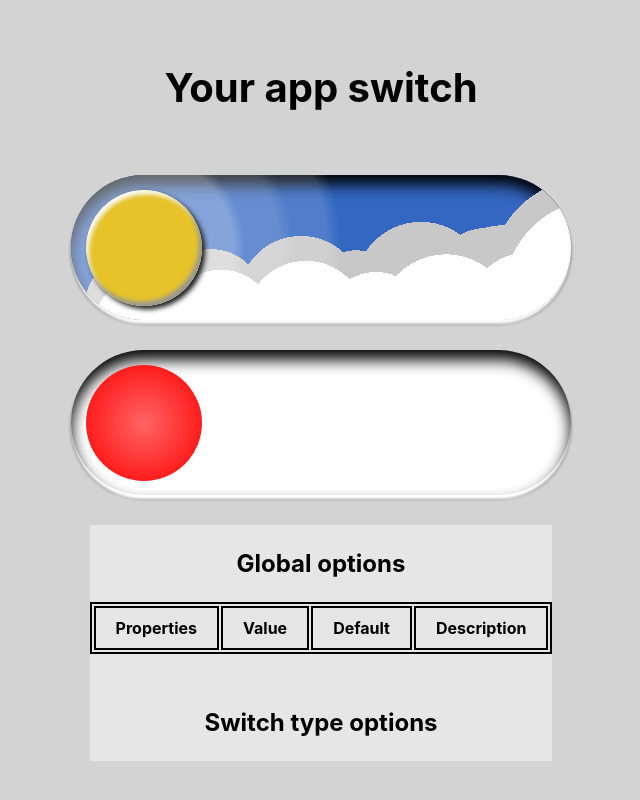
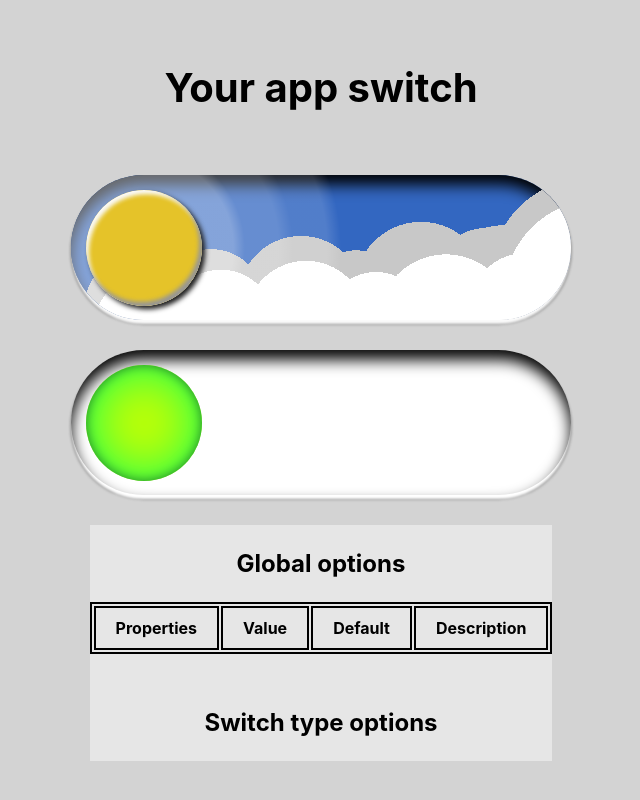
Before and after one commit to AMichalMurawski/switch_day-light, a React (Create React App) app: page / in a window 1280 px wide. Shown: the whole page, without its empty margins (319-959 px from the left). Built offline with nearby package versions, Linux system fonts and the light colour scheme.

Commit message:
change basic design

```diff
--- a/src/components/SwitchBasic.jsx
+++ b/src/components/SwitchBasic.jsx
@@ -21,8 +21,8 @@ export const SwitchBasic = ({ props }) => {
   return (
     <div
       style={{
-        backgroundColor: `rgb(${255 - move * 255}, ${255 - move * 255}, ${
-          255 - move * 255
+        backgroundColor: `rgb(${255 - move * 100}, ${255 - move * 100}, ${
+          255 - move * 100
         })`,
         boxShadow: `
         0 ${scale(1 / 15, height)}
@@ -76,13 +76,20 @@ export const SwitchBasic = ({ props }) => {
               transform: 'translate(-50%, -50%)',
               width: '80%',
               height: '80%',
-              backgroundImage: `radial-gradient(rgb(${255 - move * 55}, ${
-                100 + move * 155
-              }, 100) 0%, rgb( ${255 - move * 255}, ${
+              backgroundColor: `rgb(${200 + move * 55}, ${
+                255 - move * 155
+              }, 0)`,
+              boxShadow: `0 0 ${scale(
+                0.1 * 0.8,
+                height
+              )} rgb(0, 0, 0, 0.5) inset, 0 0 ${scale(0.5 * 0.8, height)} rgb(${
                 0 + move * 255
-              }, 0) 100%)`,
+              }, ${255 - move * 255}, 100) inset`,
               borderRadius: '50%',
-              transition: transition(moveDuration, 'background-image'),
+              transition: transition(moveDuration, [
+                'background-color',
+                'box-shadow',
+              ]),
             }}
           ></div>
         ) : (
```
